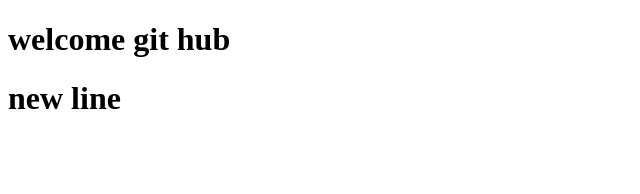
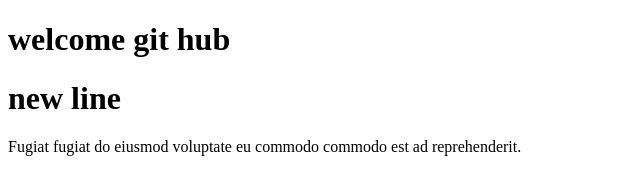
Before and after one commit to sayedsafwe77/php_72, a plain HTML site: page index.html in a window 1280 px wide. Shown: the whole page, without its empty margins (0-640 px from the left). Drawn offline with Linux system fonts and the light colour scheme.

Commit message:
add css file

```diff
--- a/index.html
+++ b/index.html
@@ -11,6 +11,7 @@
 <body>
     <h1>welcome git hub</h1>
     <h1>new line</h1>
+    <p>Fugiat fugiat do eiusmod voluptate eu commodo commodo est ad reprehenderit.</p>
 
 </body>
 
```
Also changed, not shown: index.css (added).
